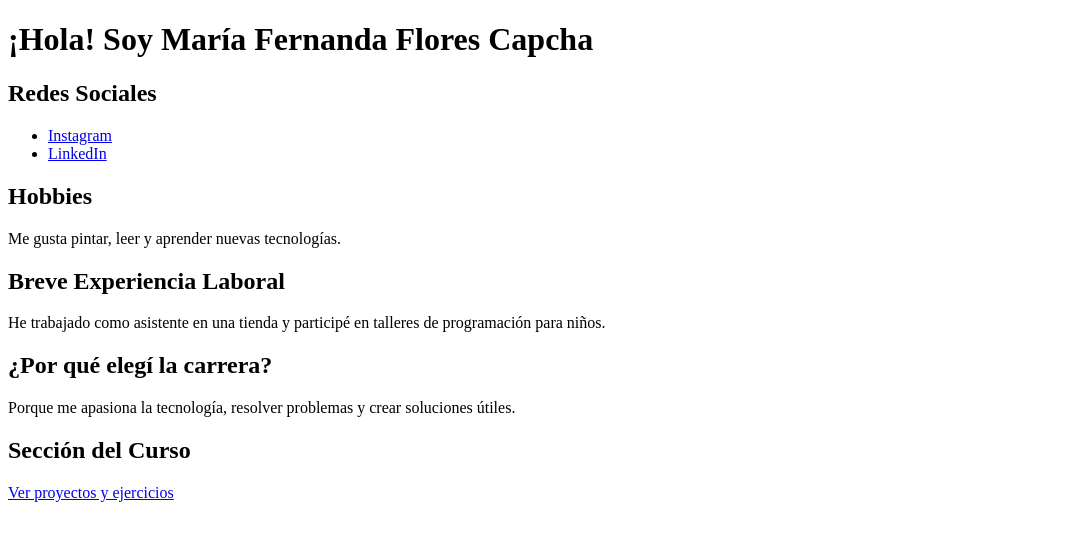
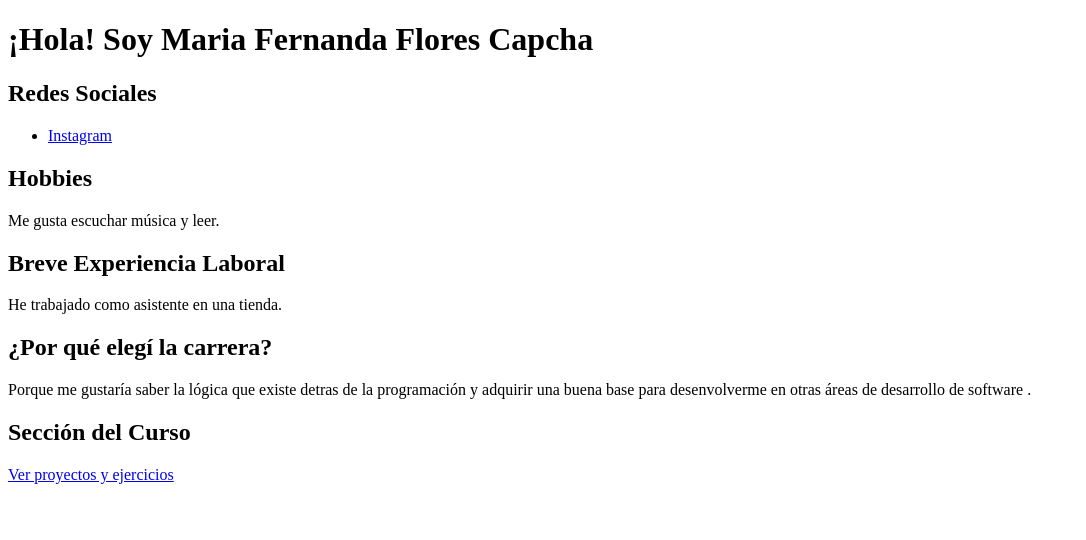
Before and after one commit to mariafer282/mariafer282.github.io, a plain HTML site: page index.html in a window 1280 px wide. Shown: the whole page, without its empty margins (0-1086 px from the left). Drawn offline with Linux system fonts and the light colour scheme.

Commit message:
Update index.html

```diff
--- a/index.html
+++ b/index.html
@@ -5,22 +5,21 @@
     <meta charset="UTF-8">
 </head>
 <body>
-    <h1>¡Hola! Soy María Fernanda Flores Capcha</h1>
+    <h1>¡Hola! Soy Maria Fernanda Flores Capcha</h1>
 
     <h2>Redes Sociales</h2>
     <ul>
         <li><a href="https://www.instagram.com/tu_usuario" target="_blank">Instagram</a></li>
-        <li><a href="https://www.linkedin.com/in/tu_usuario" target="_blank">LinkedIn</a></li>
     </ul>
 
     <h2>Hobbies</h2>
-    <p>Me gusta pintar, leer y aprender nuevas tecnologías.</p>
+    <p>Me gusta escuchar música y leer.</p>
 
     <h2>Breve Experiencia Laboral</h2>
-    <p>He trabajado como asistente en una tienda y participé en talleres de programación para niños.</p>
+    <p>He trabajado como asistente en una tienda.</p>
 
     <h2>¿Por qué elegí la carrera?</h2>
-    <p>Porque me apasiona la tecnología, resolver problemas y crear soluciones útiles.</p>
+    <p>Porque me gustaría saber la lógica que existe detras de la programación y adquirir una buena base para desenvolverme en otras áreas de desarrollo de software .</p>
 
     <h2>Sección del Curso</h2>
     <p><a href="proyectos.html">Ver proyectos y ejercicios</a></p>
```
